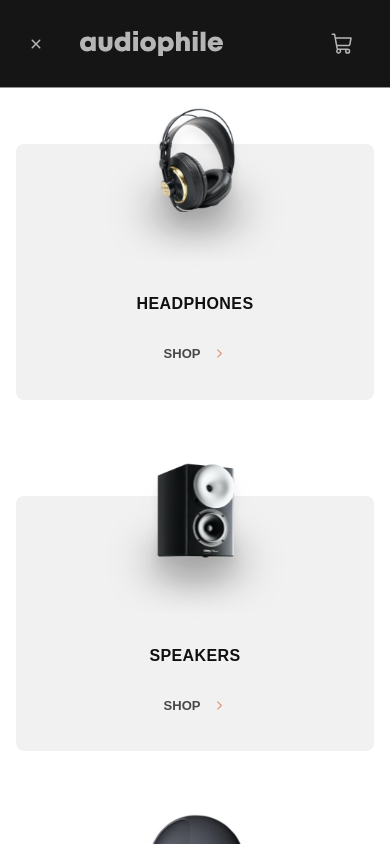
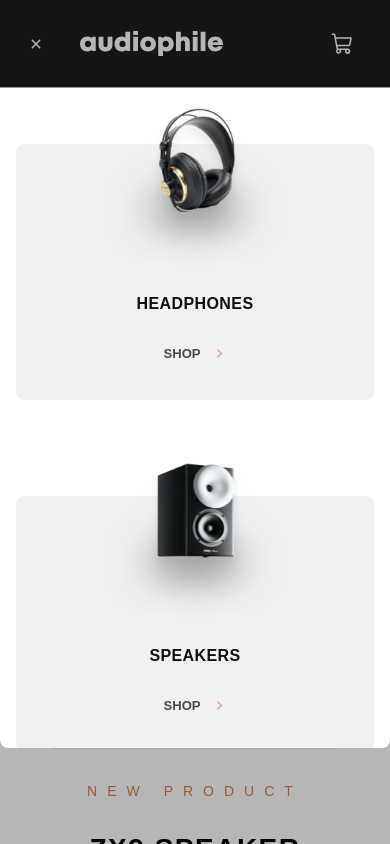
Before and after one commit to salehkamalkamel/audio-e-shop, a React (Vite) app: page /products/speakers in a window 390 px wide. Both pictures are taken after a click on the button 36 px from the left and 43 px from the top of the page. Shown: the top 844 px of the page. Built offline with nearby package versions, Linux system fonts and the light colour scheme.

Commit message:
mobile menu

```diff
--- a/src/ui/MobileMenu.jsx
+++ b/src/ui/MobileMenu.jsx
@@ -33,6 +33,21 @@ export default function MobileMenu() {
   }
 
   useEffect(() => {
+    if (isMenuOpen) {
+      // Disable background scrolling when menu is open
+      document.body.style.overflow = 'hidden';
+    } else {
+      // Re-enable background scrolling when menu is closed
+      document.body.style.overflow = '';
+    }
+
+    // Cleanup function to re-enable scrolling in case component unmounts
+    return () => {
+      document.body.style.overflow = '';
+    };
+  }, [isMenuOpen]);
+
+  useEffect(() => {
     setIsMenuOpen(false);
   }, [pathname]);
 
@@ -56,7 +71,8 @@ export default function MobileMenu() {
             className="fixed inset-0 bg-black opacity-30 z-40"
             onClick={handleToggleMenu}
           ></div>
-          <div className="absolute top-[5.5rem] left-0 right-0 bg-white rounded-br-lg rounded-bl-lg grid mobile:grid-cols-1 grid-cols-3 px-4 py-14 gap-y-24 gap-x-4 z-50">
+          <div className="fixed top-[5.5rem] left-0 right-0 bottom-0 bg-white rounded-br-lg rounded-bl-lg overflow-y-auto z-50 mb-24">
+            <div className="px-4 py-14 grid mobile:grid-cols-1 grid-cols-3 gap-y-24 gap-x-4">
               {menuItems.map(({ imageSrc, altText, label, path }, index) => (
                 <MobileMenuItem
                   key={index}
@@ -68,6 +84,7 @@ export default function MobileMenu() {
                 />
               ))}
             </div>
+          </div>
         </>
       )}
     </>
```
Lines whose indentation alone changed are shown as unchanged.
